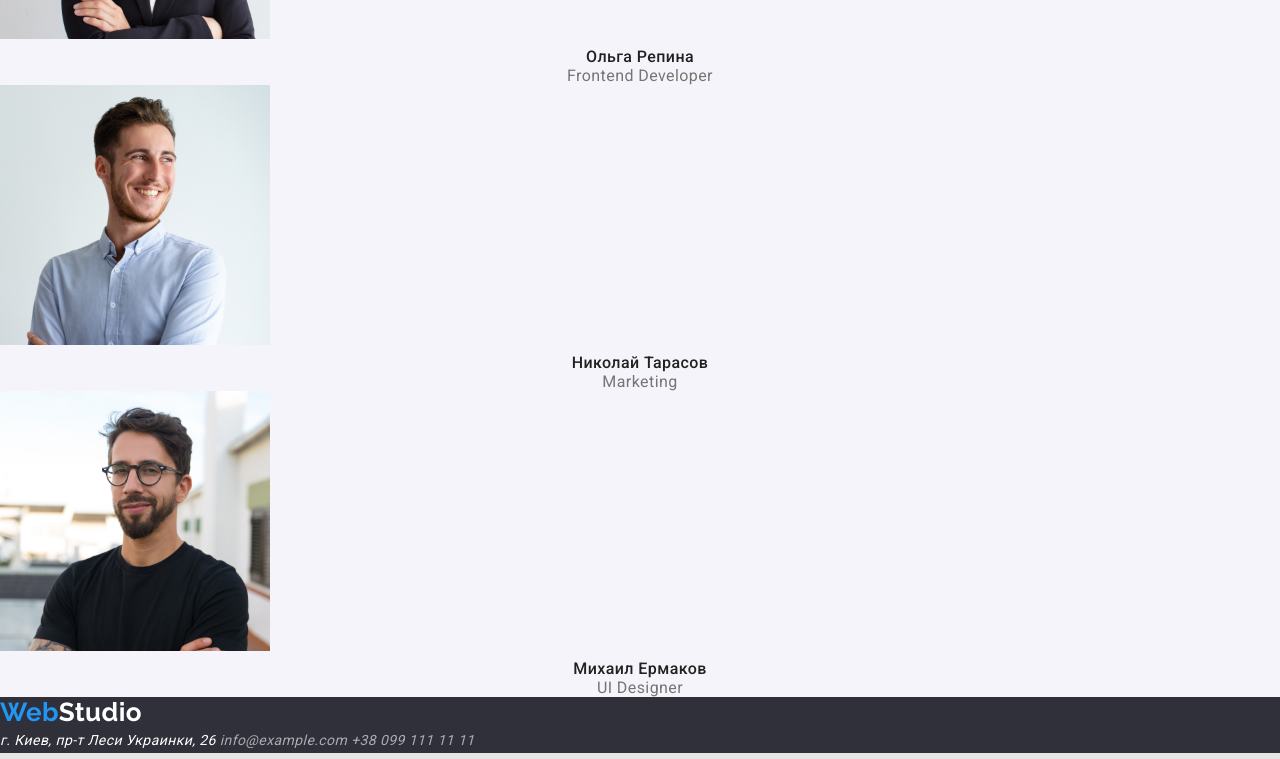
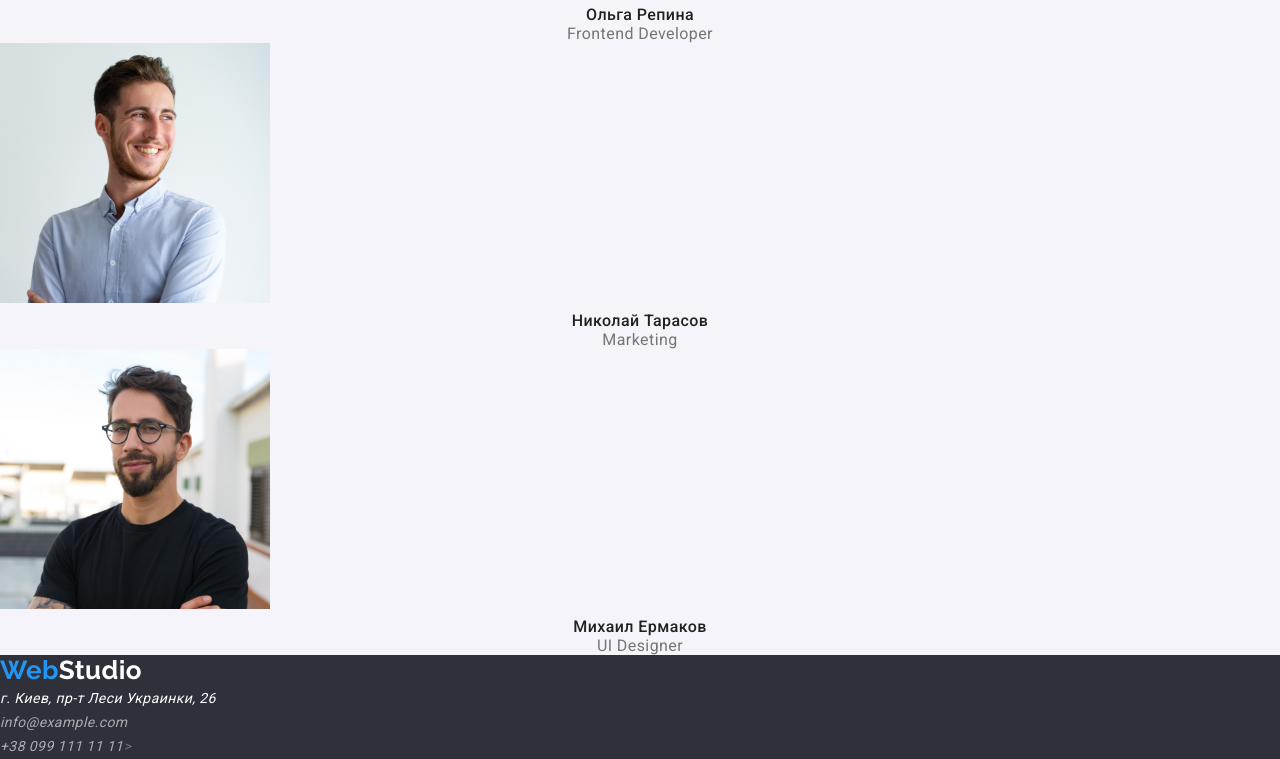
Before and after one commit to EvgeniyBoyko/goit-markup-hw-02, a plain HTML site: page index.html in a window 1280 px wide. Shown: the part 1963-2722 px from the top of the page. Drawn offline with Linux system fonts and the light colour scheme.

Commit message:
Добавил претир, тел и мыло

```diff
--- a/index.html
+++ b/index.html
@@ -39,7 +39,7 @@
 
         <!--Особенности-->
         <section class="section">
-            <h2 class="section-title">Особености</h2>
+            <h2 class="section-title" hidden>Особености</h2>
             <ul>
                 <li>
                     <h3 class="section-title features">Внимание к деталям</h3>
@@ -104,9 +104,12 @@
         <a href="/" class="logo">Web<span class="logo-color footer">Studio</span></a>
 
         <address class="footer-content">
-            <a href="" class="link">г. Киев, пр-т Леси Украинки, 26</a>
-            <a href="" class="link rgba">info@example.com</a>
-            <a href="" class="link rgba">+38 099 111 11 11</a>
+           <ul>
+                <li><a href="https://goo.gl/maps/4PFyWTzTnwLAxrPg8 " target=_blank class="link">г. Киев, пр-т Леси Украинки, 26</a></li>
+                <li><a href="mailto:info@example.com" class="link rgba">info@example.com</a></li>
+                <li><a href="tel:+380991111111" class="link rgba">+38 099 111 11 11</a>></li>
+            </ul>
+
         </address>
     </footer>
 </body>
```
Also changed, not shown: .prettierrc.json (added).
